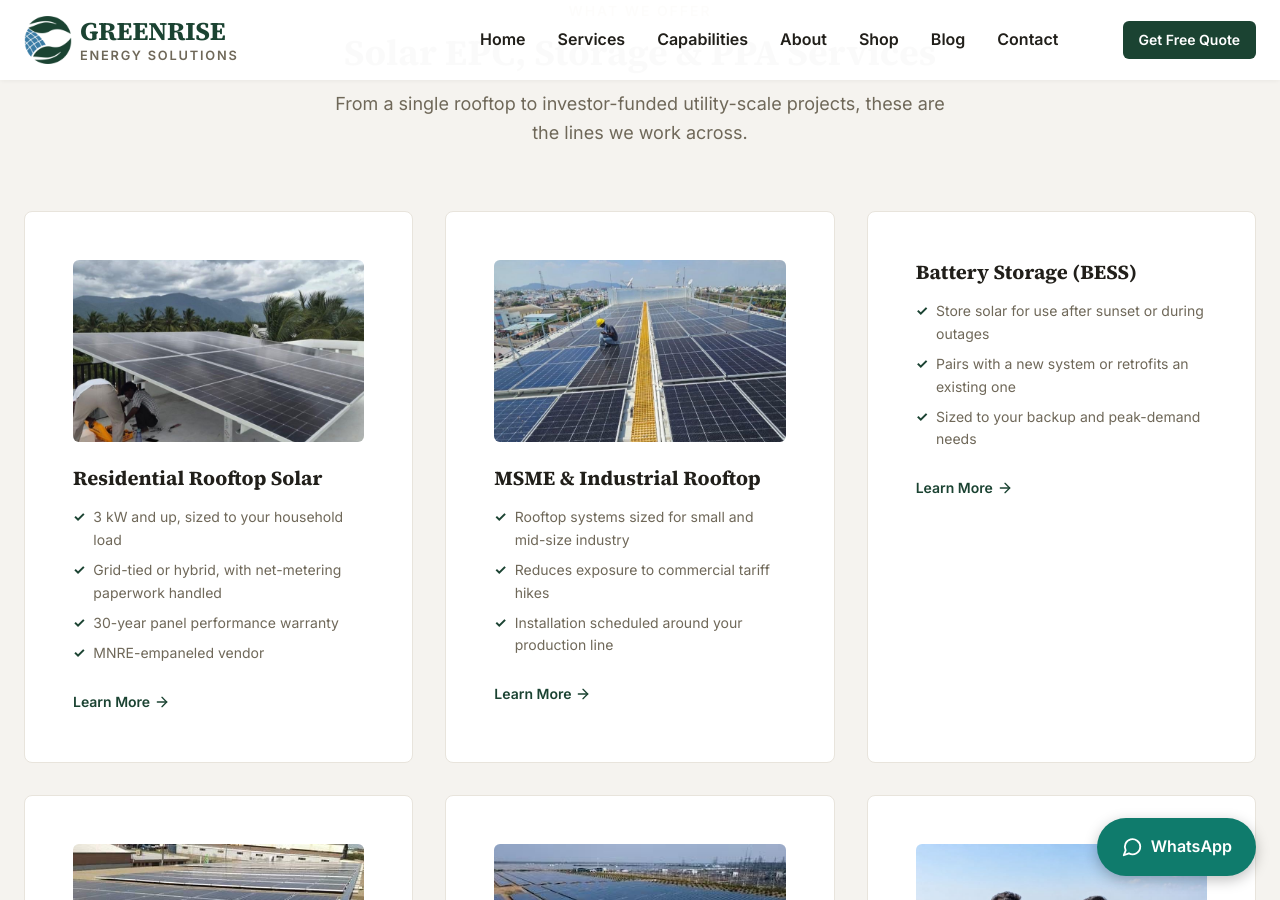
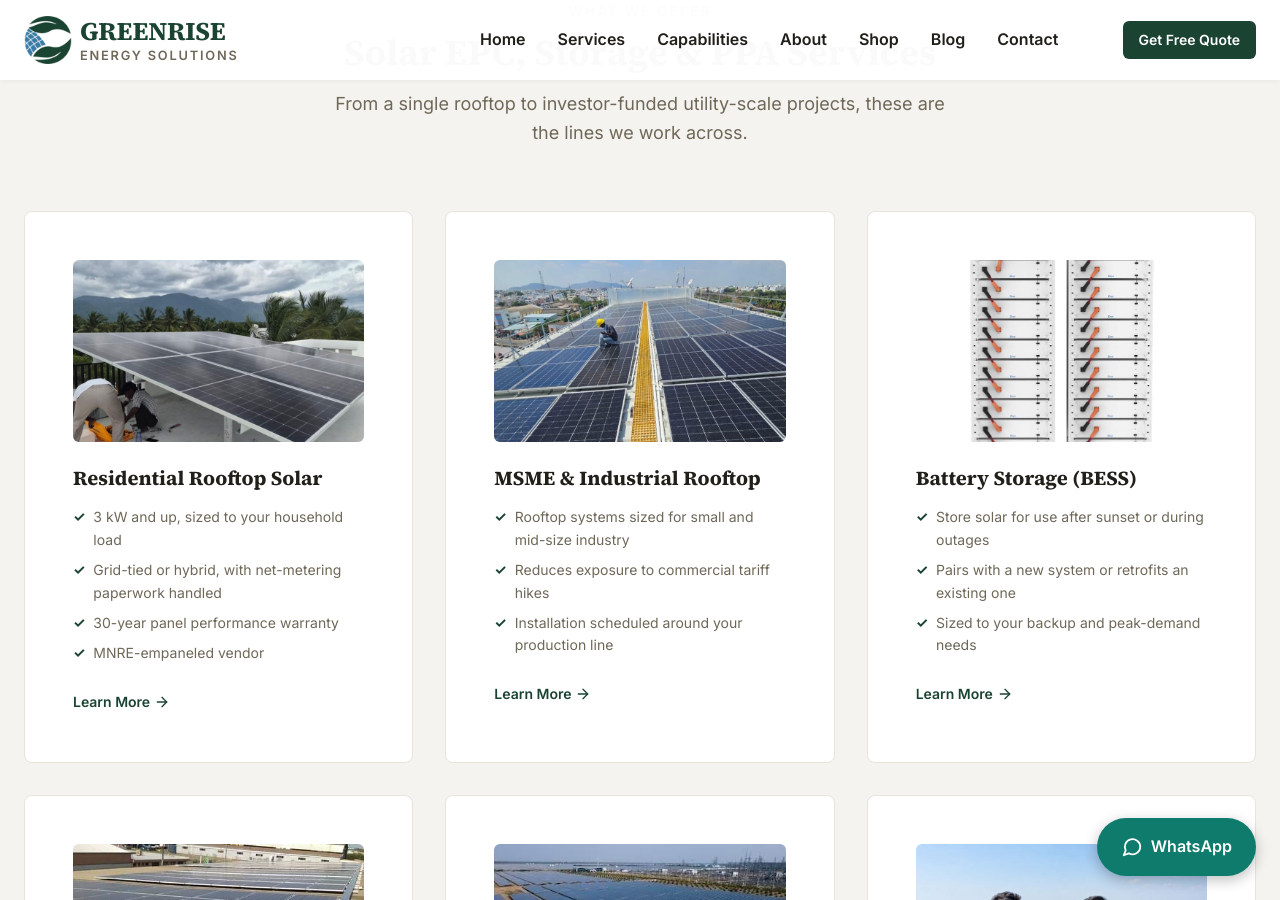
Before and after one commit to nbkarthi/greenriseenergy, a Jekyll site: the page built from index.html, in a window 1280 px wide and 900 px high, scrolled down 1081 px. Built offline with Jekyll 4.4.1, drawn with Linux system fonts in a browser that asks for light colours.

Commit message:
services: add photo to BESS card

```diff
--- a/index.html
+++ b/index.html
@@ -210,6 +210,7 @@
 
           <!-- Service 3: BESS -->
           <article class="service-card animate-on-scroll">
+            <img class="card-photo" src="{{ '/images/battery.jpg' | relative_url }}" alt="Battery energy storage unit for solar backup" loading="lazy">
             <h3 class="service-title">Battery Storage (BESS)</h3>
             <ul class="service-list">
               <li>Store solar for use after sunset or during outages</li>
```
Also changed, not shown: images/battery.jpg (added).
